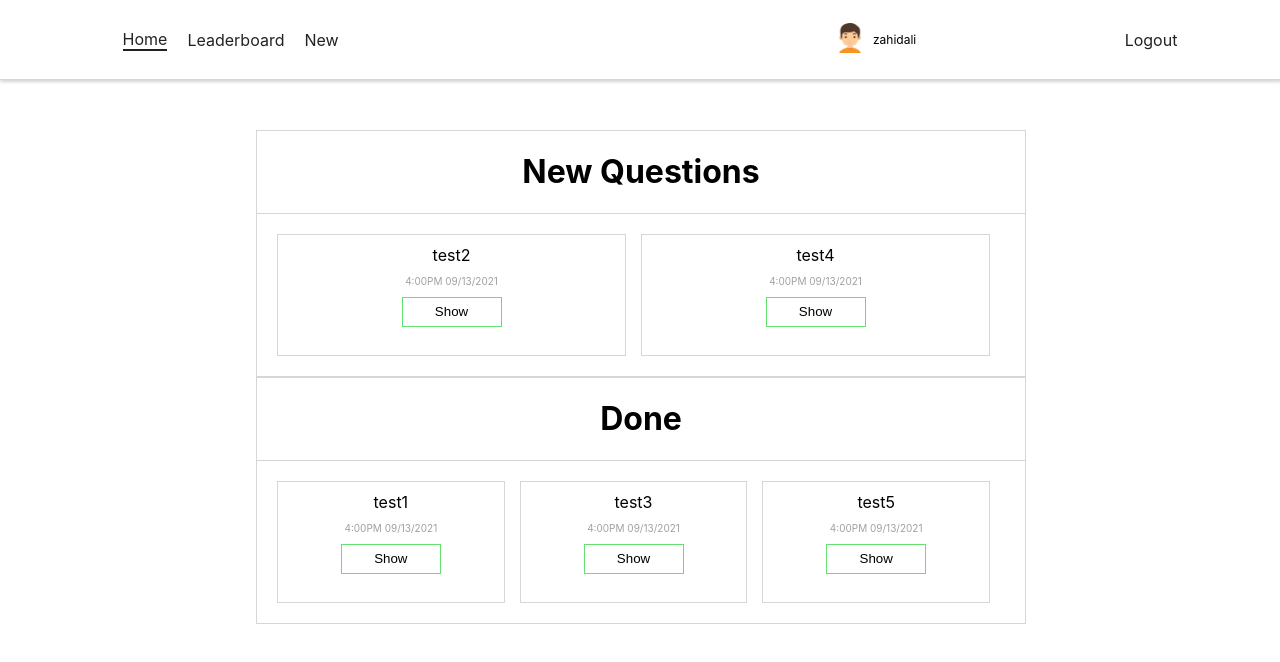
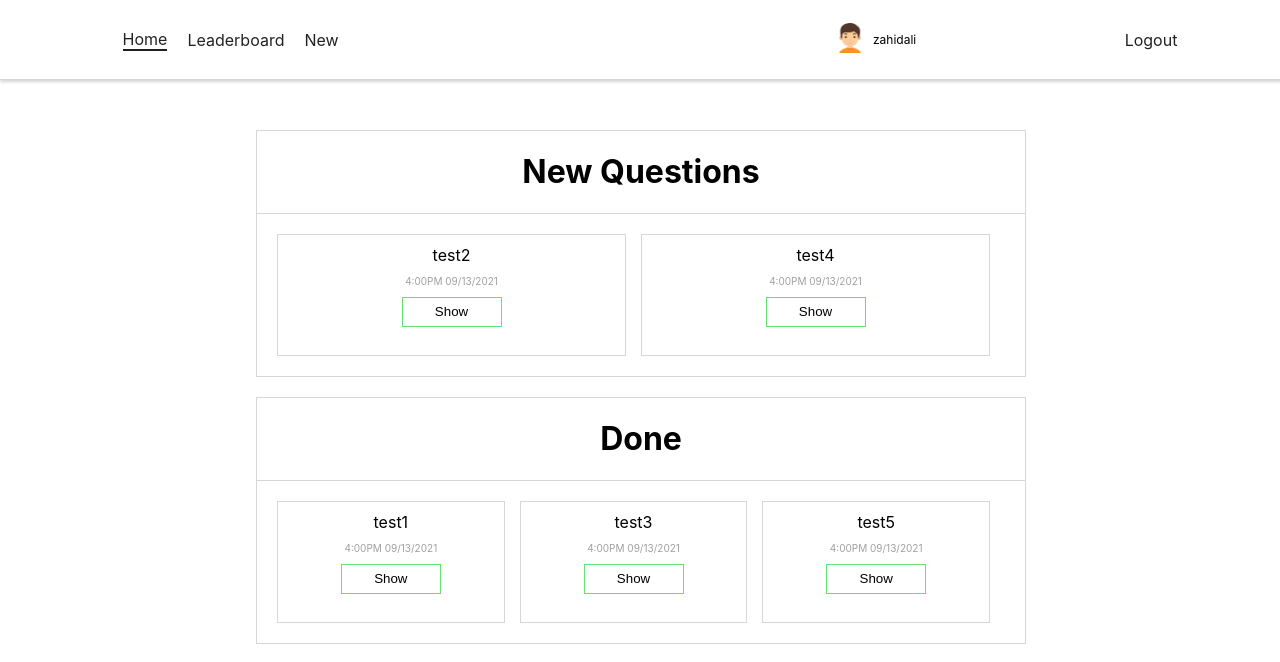
Before and after one commit to zahid2022skipq/employeepolls, a React (Create React App) app: page /home in a window 1280 px wide. Shown: the top 662 px of the page. Built offline with nearby package versions, Linux system fonts and the light colour scheme.

Commit message:
deleted dashboard

```diff
--- a/src/Components/Home.js
+++ b/src/Components/Home.js
@@ -1,6 +1,7 @@
 import React from "react";
 import Navigation from "./Navigation";
 import "./home.css";
+
 function Home() {
   const users = [
     { user: "test1", date: "4:00PM 09/13/2021", done: true },
@@ -17,7 +18,7 @@ function Home() {
         <div className="card-container">
           {users.map((u) =>
             !u.done ? (
-              <div className="card">
+              <div className="card" key={u.user}>
                 {u.user} <p>{u.date}</p>
                 <button>Show</button>
               </div>
@@ -31,7 +32,7 @@ function Home() {
         <div className="card-container">
           {users.map((u) =>
             u.done ? (
-              <div className="card">
+              <div className="card" key={u.user}>
                 {u.user} <p>{u.date}</p>
                 <button>Show</button>
               </div>
--- a/src/Components/home.css
+++ b/src/Components/home.css
@@ -55,4 +55,6 @@
     border: 1px solid #d6d6d6;
     width: 60%;
     margin-left: 20%;
+    margin-top: 20px;
+    margin-bottom: 50px;
 }
```
